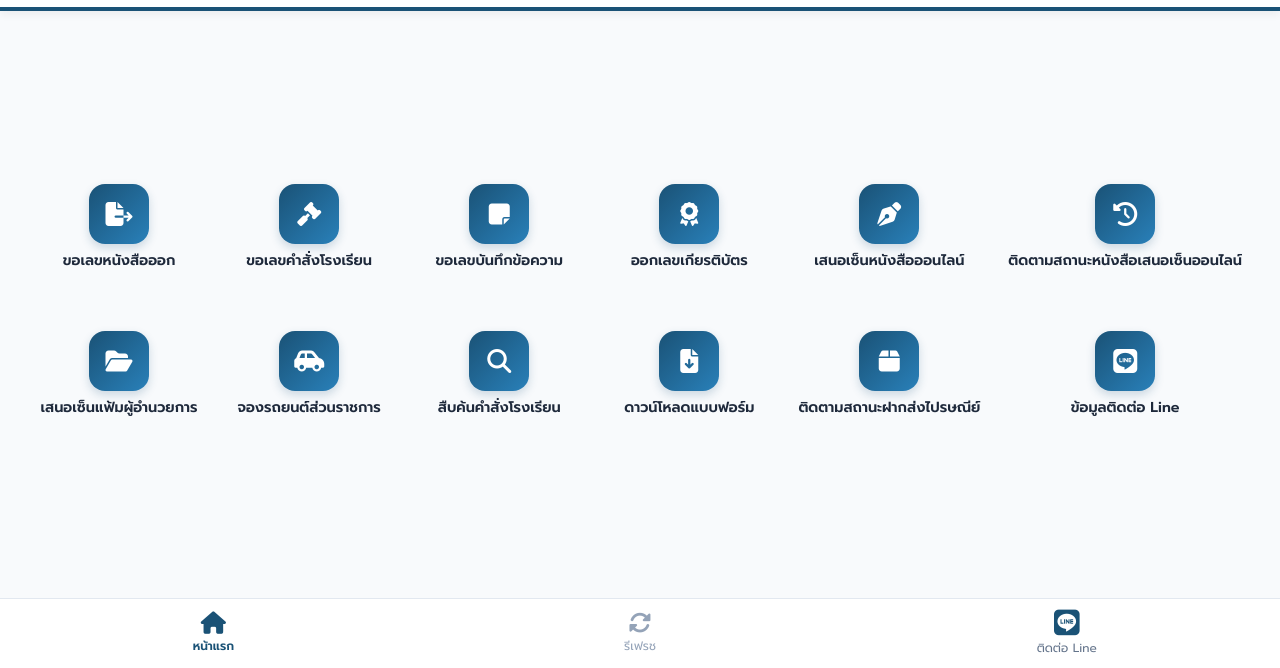
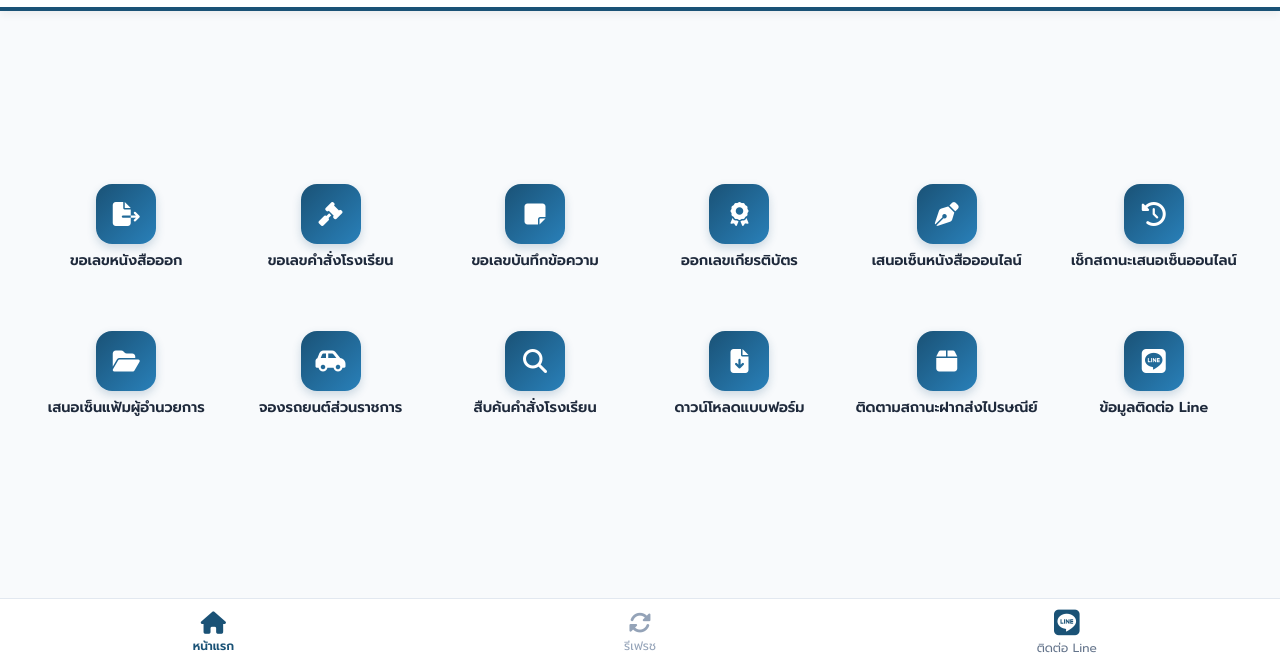
Before and after one commit to phiman-pssarabun/PS-Saraban, a plain HTML site: page index.html in a window 1280 px wide. Shown: the part 132-800 px from the top of the page. Drawn offline with nearby package versions, Linux system fonts and the light colour scheme.

Commit message:
Update index.html

```diff
--- a/index.html
+++ b/index.html
@@ -183,7 +183,7 @@
         </div>
         <div class="menu-item" onclick="openSystem('https://joodami.github.io/track-status69/')">
             <div class="icon-box"><i class="fas fa-history"></i></div>
-            <span class="menu-label">ติดตามสถานะหนังสือเสนอเซ็นออนไลน์</span>
+            <span class="menu-label">เช็กสถานะเสนอเซ็นออนไลน์</span>
         </div>
 
         <!-- แถวที่ 2 (6 เมนู) -->
```
